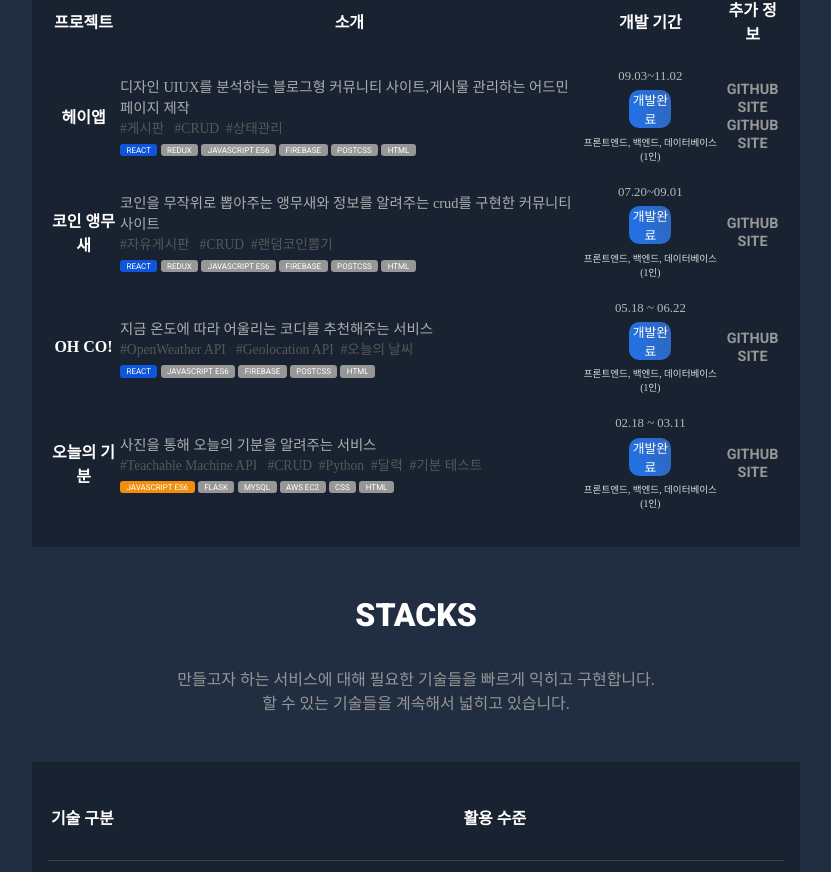
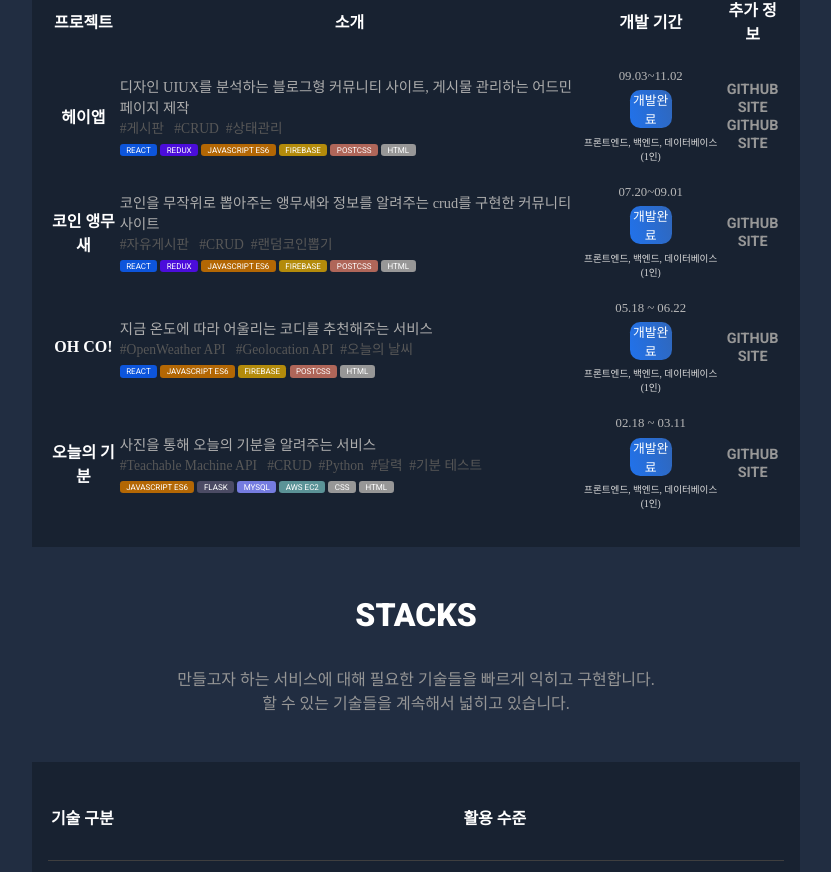
Before and after one commit to lee-insu/portfolio, a React (Create React App) app: page / in a window 1280 px wide. Shown: the part 1212-2084 px from the top of the page, without its empty margins (224-1055 px from the left). Built offline with nearby package versions, Linux system fonts and the light colour scheme; a web font is replaced by a local one.

Commit message:
css 수정

```diff
--- a/src/components/pf_contents/projec/project.jsx
+++ b/src/components/pf_contents/projec/project.jsx
@@ -23,14 +23,14 @@ const Project = () => {
             <tr className={styles.tr}>
                     <th>헤이앱</th>
                     <td>
-                        <div className={styles.service}>디자인 UIUX를 분석하는 블로그형 커뮤니티 사이트,게시물 관리하는 어드민 페이지 제작</div>
+                        <div className={styles.service}>디자인 UIUX를 분석하는 블로그형 커뮤니티 사이트, 게시물 관리하는 어드민 페이지 제작</div>
                         <div className={styles.keywords}>#게시판 &nbsp; #CRUD &nbsp;#상태관리 </div>
                         <div className={styles.techList}>
                             <span className={styles.react}>REACT</span>
-                            <span className={styles.tech}>REDUX</span>
-                            <span className={styles.tech}>JAVASCRIPT ES6</span>
-                            <span className={styles.tech}>FIREBASE</span>
-                            <span className={styles.tech}>POSTCSS</span>
+                            <span className={styles.redux}>REDUX</span>
+                            <span className={styles.js}>JAVASCRIPT ES6</span>
+                            <span className={styles.firebase}>FIREBASE</span>
+                            <span className={styles.postcss}>POSTCSS</span>
                             <span className={styles.tech}>HTML</span>
 
                         </div>
@@ -54,10 +54,10 @@ const Project = () => {
                         <div className={styles.keywords}>#자유게시판 &nbsp; #CRUD &nbsp;#랜덤코인뽑기 </div>
                         <div className={styles.techList}>
                             <span className={styles.react}>REACT</span>
-                            <span className={styles.tech}>REDUX</span>
-                            <span className={styles.tech}>JAVASCRIPT ES6</span>
-                            <span className={styles.tech}>FIREBASE</span>
-                            <span className={styles.tech}>POSTCSS</span>
+                            <span className={styles.redux}>REDUX</span>
+                            <span className={styles.js}>JAVASCRIPT ES6</span>
+                            <span className={styles.firebase}>FIREBASE</span>
+                            <span className={styles.postcss}>POSTCSS</span>
                             <span className={styles.tech}>HTML</span>
 
                         </div>
@@ -79,9 +79,9 @@ const Project = () => {
                         <div className={styles.keywords}>#OpenWeather API &nbsp; #Geolocation API &nbsp;#오늘의 날씨 </div>
                         <div className={styles.techList}>
                             <span className={styles.react}>REACT</span>
-                            <span className={styles.tech}>JAVASCRIPT ES6</span>
-                            <span className={styles.tech}>FIREBASE</span>
-                            <span className={styles.tech}>POSTCSS</span>
+                            <span className={styles.js}>JAVASCRIPT ES6</span>
+                            <span className={styles.firebase}>FIREBASE</span>
+                            <span className={styles.postcss}>POSTCSS</span>
                             <span className={styles.tech}>HTML</span>
                         </div>
                     </td>
@@ -102,9 +102,9 @@ const Project = () => {
                         <div className={styles.keywords}>#Teachable Machine API &nbsp; #CRUD &nbsp;#Python &nbsp;#달력 &nbsp;#기분 테스트</div>
                         <div className={styles.techList}>
                             <span className={styles.js}>JAVASCRIPT ES6</span>
-                            <span className={styles.tech}>FLASK</span>
-                            <span className={styles.tech}>MYSQL</span>
-                            <span className={styles.tech}>AWS EC2</span>
+                            <span className={styles.flask}>FLASK</span>
+                            <span className={styles.mysql}>MYSQL</span>
+                            <span className={styles.aws}>AWS EC2</span>
                             <span className={styles.tech}>CSS</span>
                             <span className={styles.tech}>HTML</span>
 
--- a/src/components/pf_contents/projec/project.module.css
+++ b/src/components/pf_contents/projec/project.module.css
@@ -104,9 +104,79 @@ tbody > tr > th {
     border-radius: 0.2rem;
 
 }
+
+
 .techList {
     text-align: left;
 }
+
+
+.redux {
+    font-family: 'Roboto', sans-serif;
+    color: #fff;
+    font-size: 0.5rem;
+    border: 0px solid ;
+    padding: 0.2em 0.4rem;
+    margin-right: 0.2rem;
+    border-radius: 0.2rem;
+    background: #4b0ddb;
+}
+
+.flask {
+    font-family: 'Roboto', sans-serif;
+    color: #fff;
+    font-size: 0.5rem;
+    border: 0px solid ;
+    padding: 0.2em 0.4rem;
+    margin-right: 0.2rem;
+    border-radius: 0.2rem;
+    background: #4b4b64;
+}
+
+.aws {
+    font-family: 'Roboto', sans-serif;
+    color: #fff;
+    font-size: 0.5rem;
+    border: 0px solid ;
+    padding: 0.2em 0.4rem;
+    margin-right: 0.2rem;
+    border-radius: 0.2rem;
+    background: #5b9397;
+}
+
+.mysql {
+    font-family: 'Roboto', sans-serif;
+    color: #fff;
+    font-size: 0.5rem;
+    border: 0px solid ;
+    padding: 0.2em 0.4rem;
+    margin-right: 0.2rem;
+    border-radius: 0.2rem;
+    background: #757ce0;
+}
+
+.postcss {
+    font-family: 'Roboto', sans-serif;
+    color: #fff;
+    font-size: 0.5rem;
+    border: 0px solid ;
+    padding: 0.2em 0.4rem;
+    margin-right: 0.2rem;
+    border-radius: 0.2rem;
+    background: #af6659;
+}
+
+.firebase {
+    font-family: 'Roboto', sans-serif;
+    color: #fff;
+    font-size: 0.5rem;
+    border: 0px solid ;
+    padding: 0.2em 0.4rem;
+    margin-right: 0.2rem;
+    border-radius: 0.2rem;
+    background: #b38b0b;
+}
+
 .react {
     font-family: 'Roboto', sans-serif;
     color: #fff;
@@ -125,7 +195,7 @@ tbody > tr > th {
     padding: 0.2em 0.4rem;
     margin-right: 0.2rem;
     border-radius: 0.2rem;
-    background: #f38e0b;
+    background: #b36704;
 }
 
 .during {
```
